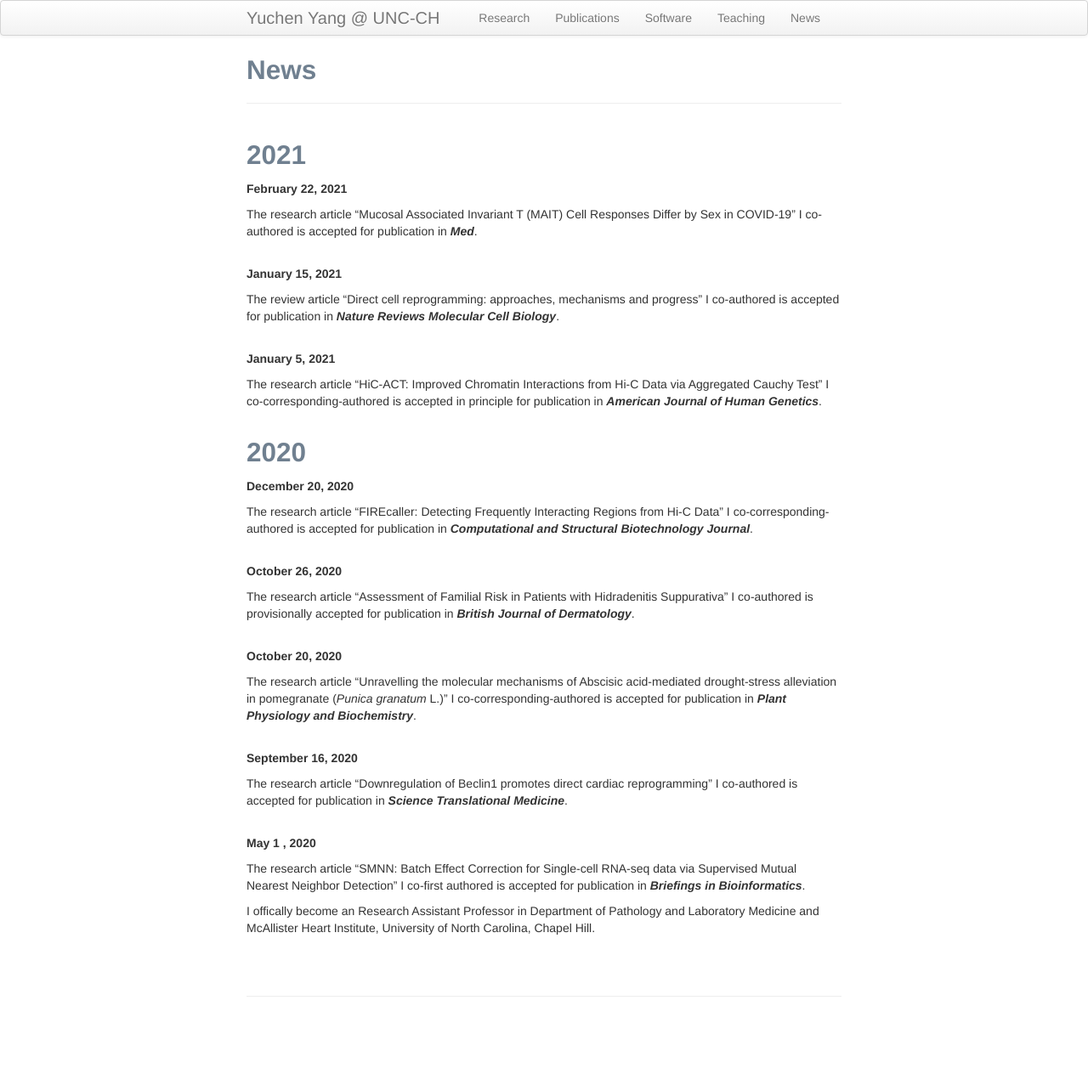
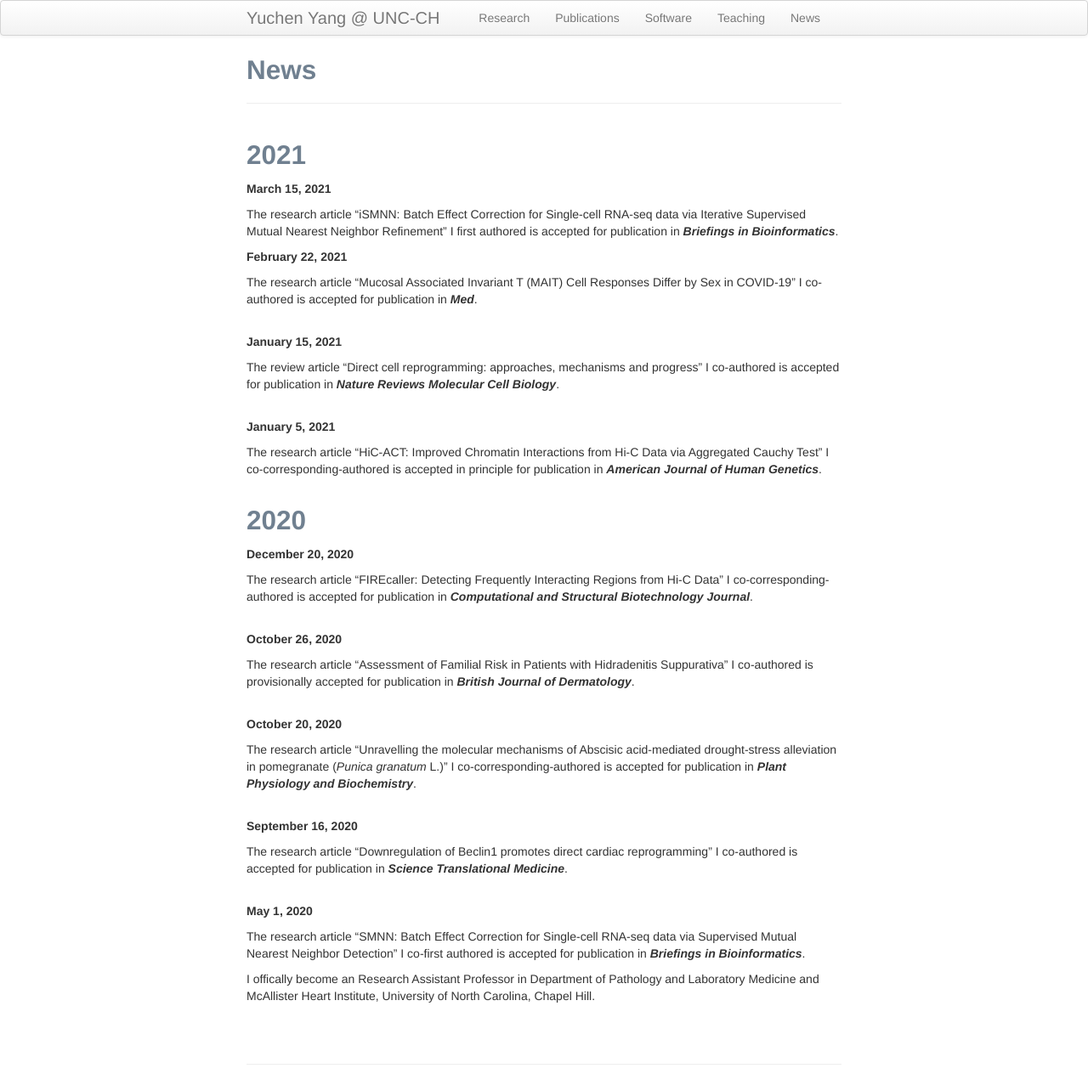
Before and after one commit to yycunc/yycunc.github.io, a Jekyll site: the page built from pages/News.md, in a window 1280 px wide. Shown: the whole page at 85% size. Built offline with Jekyll 4.4.1, drawn with Linux system fonts in a browser that asks for light colours; before the commit the page ends 1204 px from its top, so only the background shows below that.

Commit message:
Update News.md

```diff
--- a/pages/News.md
+++ b/pages/News.md
@@ -4,11 +4,15 @@ title: News
 ---
 
 ## 2021
+<b>March 15, 2021</b><br/>
+
+The research article "iSMNN: Batch Effect Correction for Single-cell RNA-seq data via Iterative Supervised Mutual Nearest Neighbor Refinement" I first authored is
+accepted for publication in ***Briefings in Bioinformatics***.<br/>
+
 <b>February 22, 2021</b><br/>
 
 The research article "Mucosal Associated Invariant T (MAIT) Cell Responses Differ by Sex in COVID-19" I co-authored is accepted for publication in ***Med***.<br/>
 <br/>
-
 
 <b>January 15, 2021</b><br/>
 
@@ -42,7 +46,7 @@ The research article "Downregulation of Beclin1 promotes direct cardiac reprogra
 accepted for publication in ***Science Translational Medicine***.<br/>
 <br/>
 
-<b>May 1 , 2020</b><br/>
+<b>May 1, 2020</b><br/>
 
 The research article "SMNN: Batch Effect Correction for Single-cell RNA-seq data via Supervised Mutual Nearest Neighbor Detection" I co-first authored is
 accepted for publication in ***Briefings in Bioinformatics***.<br/>
```
